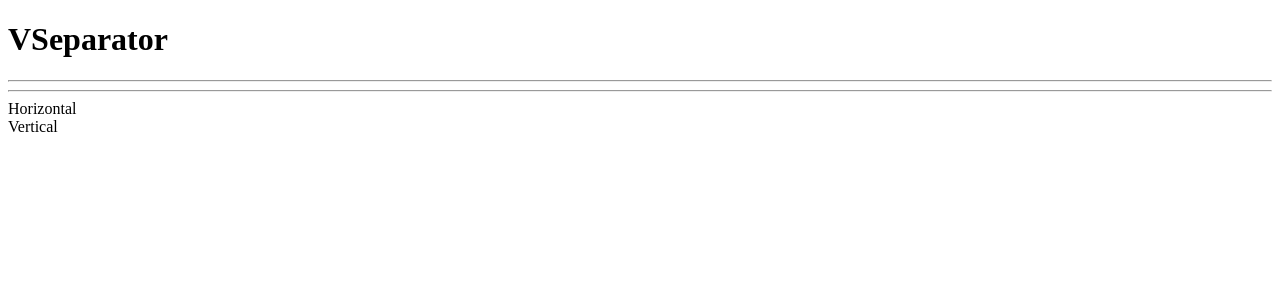
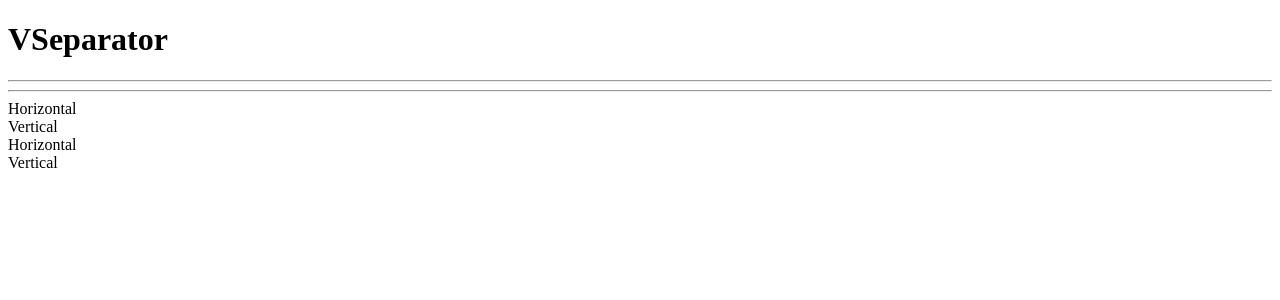
Before and after one commit to blro0319/ui-primitives, a Vue app in the folder packages/vue/: page /components/separator in a window 1280 px wide. Shown: the top 300 px of the page. Built offline with nearby package versions, Linux system fonts and the light colour scheme.

Commit message:
refactor: VSeparator, VVisuallyHidden

```diff
--- a/packages/vue/playground/pages/components/separator/index.vue
+++ b/packages/vue/playground/pages/components/separator/index.vue
@@ -9,5 +9,11 @@ import { VSeparator } from "@blro/ui-primitives-vue";
     <VSeparator orientation="vertical" />
     <VSeparator as="div" orientation="horizontal">Horizontal</VSeparator>
     <VSeparator as="div" orientation="vertical">Vertical</VSeparator>
+    <VSeparator as-child orientation="horizontal">
+      <div>Horizontal</div>
+    </VSeparator>
+    <VSeparator as-child orientation="vertical">
+      <div>Vertical</div>
+    </VSeparator>
   </div>
 </template>
--- a/packages/vue/playground/pages/components/visually-hidden/index.vue
+++ b/packages/vue/playground/pages/components/visually-hidden/index.vue
@@ -14,5 +14,15 @@ defineOptions({
       <span aria-hidden="true">...</span>
       <VVisuallyHidden>Show more</VVisuallyHidden>
     </button>
+    <button>
+      <span aria-hidden="true">...</span>
+      <VVisuallyHidden as="span">Show more</VVisuallyHidden>
+    </button>
+    <button>
+      <span aria-hidden="true">...</span>
+      <VVisuallyHidden as-child>
+        <span>Show more</span>
+      </VVisuallyHidden>
+    </button>
   </div>
 </template>
```
Also changed, not shown: packages/vue/src/components/separator/VSeparator.vue (+2 -10 lines), packages/vue/src/components/visually-hidden/VVisuallyHidden.vue (+4 -19 lines).
